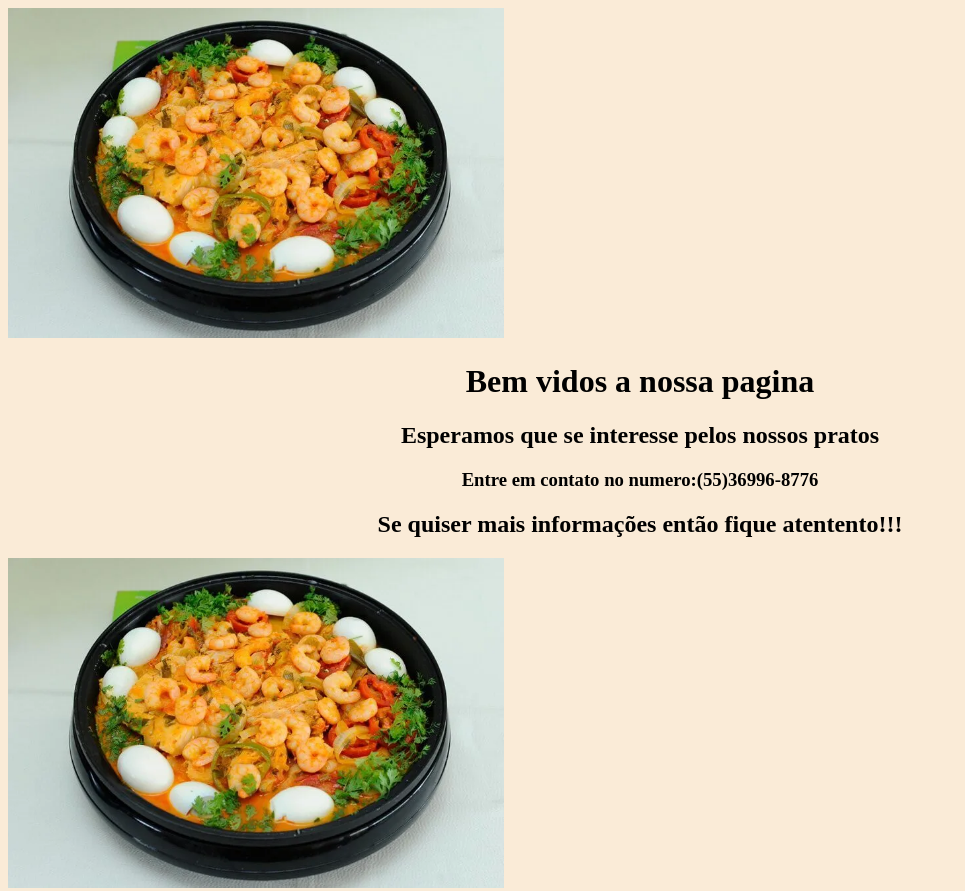
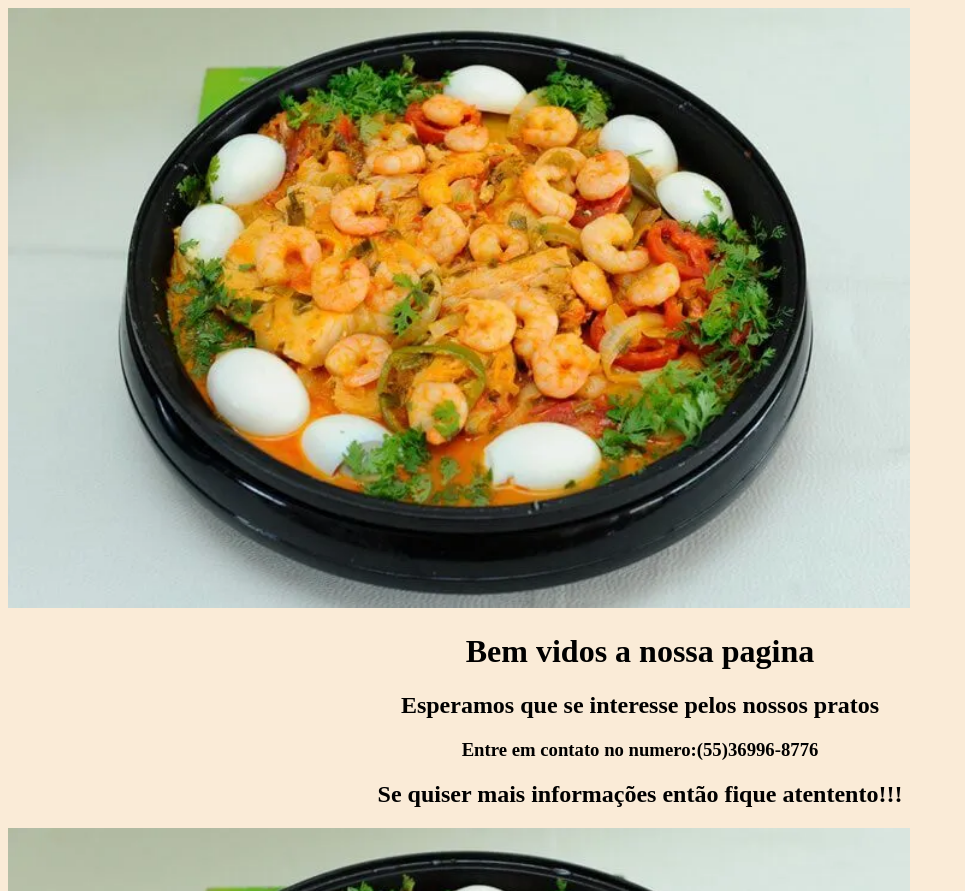
Before and after one commit to Sisti23/Site1, a plain HTML site: page index.html in a window 1280 px wide. Shown: the top 891 px of the page, without its empty margins (0-965 px from the left). Drawn offline with Linux system fonts and the light colour scheme.

Commit message:
Update style.css

```diff
--- a/style.css
+++ b/style.css
@@ -4,8 +4,8 @@ body{
     }
     img{
         <center>
-        width: 550px;
-        height: 330px;
+        width: 1900px;
+        height: 600px;
          </center>
     }
     h1, h2, h3{
```
